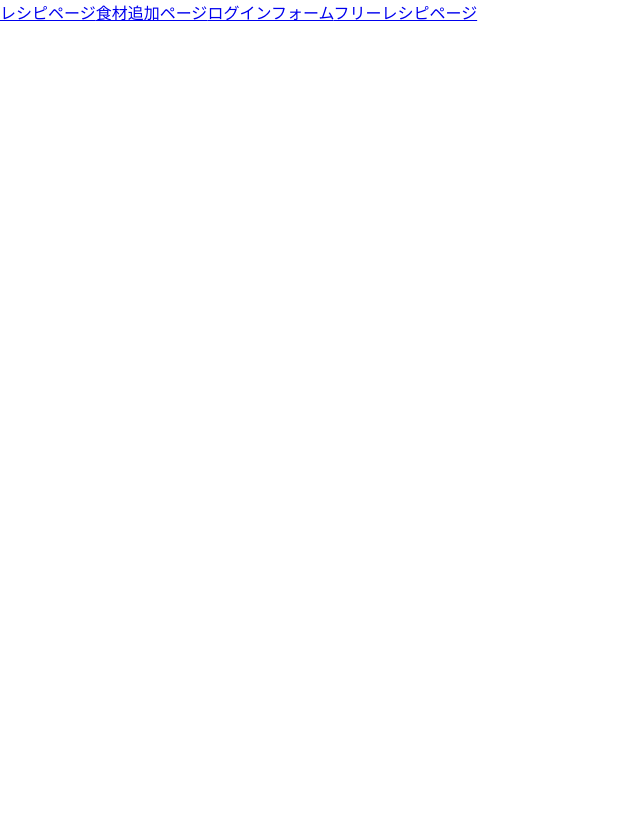
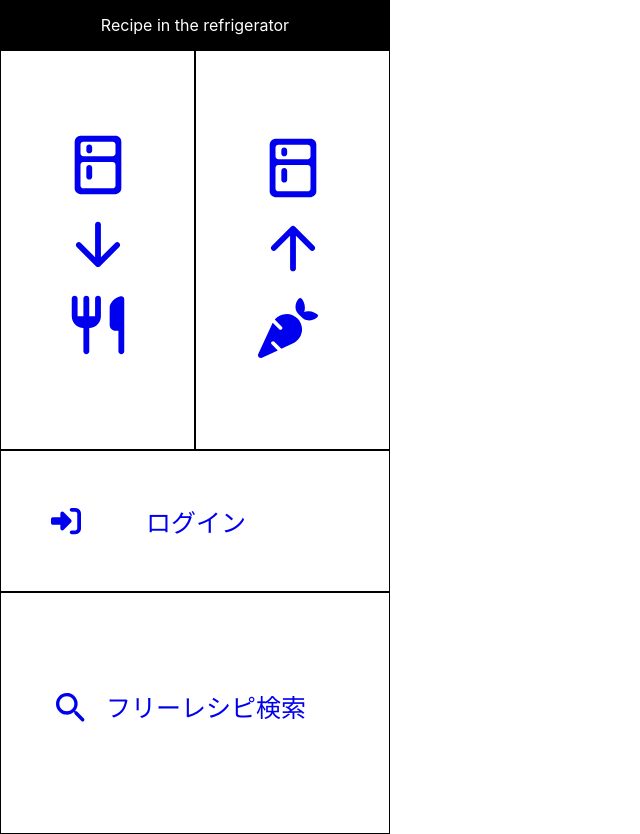
Before and after one commit to KentY6/Recipe-in-the-refrigerator, a React (Create React App) app: page / in a window 1280 px wide. Shown: the whole page, without its empty margins (0-640 px from the left). Before the commit the page ends 800 px from the top, so only its background shows below. Built offline with nearby package versions, Linux system fonts and the light colour scheme.

Commit message:
CssSettingsForMenuPage

```diff
--- a/public/index.html
+++ b/public/index.html
@@ -28,7 +28,7 @@
       rel="stylesheet"
       href="https://fonts.googleapis.com/css2?family=Material+Symbols+Outlined:opsz,wght,FILL,GRAD@20..48,100..700,0..1,-50..200"
     />
-    <title>React App</title>
+    <title>Recipe in the refrigerator</title>
   </head>
   <body>
     <noscript>You need to enable JavaScript to run this app.</noscript>
--- a/src/app/App.css
+++ b/src/app/App.css
@@ -0,0 +1,112 @@
+.refrigerator {
+  display: block;
+  width: 390px;
+  height: 100vh;
+}
+
+.mainTitle {
+  display: flex;
+  justify-content: center;
+  align-items: center;
+  height: 50px;
+  color: white;
+  background-color: black;
+}
+
+.upperContainer {
+  display: flex;
+  height: 400px;
+}
+
+.recipesContainer {
+  display: flex;
+  justify-content: center;
+  align-items: center;
+  width: 50%;
+  border: 1px solid black;
+}
+
+.iconsContainer {
+  width: 100%;
+  height: 100%;
+  display: flex;
+  justify-content: center;
+  align-items: center;
+}
+
+.foodsContainer {
+  display: flex;
+  justify-content: center;
+  align-items: center;
+  width: 50%;
+  border: 1px solid black;
+}
+
+.upperIcons {
+  display: block;
+  font-size: 70px;
+}
+
+.boxIcon {
+  height: 80px;
+}
+
+.arrowIcon {
+  height: 70px;
+  padding-bottom: 0px;
+}
+
+.recipeIcon {
+  height: 80px;
+  margin-top: 10px;
+}
+
+.lowerContainer {
+  display: block;
+}
+
+.loginContainer {
+  border: 1px solid black;
+  height: 140px;
+  font-size: 25px;
+}
+
+.loginIconText {
+  display: flex;
+  width: 100%;
+}
+
+.loginIcon {
+  font-size: 30px;
+  margin-left: 50px;
+}
+
+.loginText {
+  margin-left: 65px;
+}
+
+.freeRecipesContainer {
+  border: 1px solid black;
+  height: 240px;
+}
+
+.freeRecipeIconText {
+  display: flex;
+  width: 100%;
+  font-size: 25px;
+}
+
+.freeRecipeIcon {
+  margin-left: 50px;
+  font-size: 40px;
+}
+
+.freeRecipeText {
+  margin-left: 15px;
+}
+
+.linkRange {
+  width: 100%;
+  height: 100%;
+  text-decoration: none;
+}
--- /dev/null
+++ b/src/components/Title.js
@@ -0,0 +1,5 @@
+import React from "react";
+
+export const Title = ({ title }) => {
+  return <div>{title}</div>;
+};
--- a/src/screens/MenuPage.js
+++ b/src/screens/MenuPage.js
@@ -1,13 +1,83 @@
 import React from "react";
 import { Link } from "react-router-dom";
+import { Title } from "../components/Title";
+import KitchenRoundedIcon from "@mui/icons-material/KitchenRounded";
+import ArrowDownwardRoundedIcon from "@mui/icons-material/ArrowDownwardRounded";
+import RestaurantRoundedIcon from "@mui/icons-material/RestaurantRounded";
+import ArrowUpwardRoundedIcon from "@mui/icons-material/ArrowUpwardRounded";
+import { FontAwesomeIcon } from "@fortawesome/react-fontawesome";
+import { faCarrot, faRightToBracket } from "@fortawesome/free-solid-svg-icons";
+import SearchRoundedIcon from "@mui/icons-material/SearchRounded";
 
 export const MenuPage = () => {
   return (
-    <div>
-      <Link to={`/recipesPage`}>レシピページ</Link>
-      <Link to={`/addFoodsPage`}>食材追加ページ</Link>
-      <Link to={`/loginForm`}>ログインフォーム</Link>
-      <Link to={`/freeRecipesPage`}>フリーレシピページ</Link>
+    <div className="refrigerator">
+      <div className="mainTitle">
+        <Title title={`Recipe in the refrigerator`} />
+      </div>
+      <div className="upperContainer">
+        <div className="recipesContainer">
+          <Link to={`/recipesPage`} className="linkRange">
+            <div className="iconsContainer">
+              <div className="upperIcons">
+                <div className="boxIcon">
+                  <KitchenRoundedIcon fontSize="80px" />
+                </div>
+                <div className="arrowIcon">
+                  <ArrowDownwardRoundedIcon fontSize="100px" />
+                </div>
+                <div className="recipeIcon">
+                  <RestaurantRoundedIcon fontSize="100px" />
+                </div>
+              </div>
+            </div>
+          </Link>
+        </div>
+        <div className="foodsContainer">
+          <Link to={`/addFoodsPage`} className="linkRange">
+            <div className="iconsContainer">
+              <div className="upperIcons">
+                <div className="boxIcon">
+                  <KitchenRoundedIcon fontSize="80px" />
+                </div>
+                <div className="arrowIcon">
+                  <ArrowUpwardRoundedIcon fontSize="80px" />
+                </div>
+                <div className="carrot">
+                  <FontAwesomeIcon icon={faCarrot} fontSize="60px" />
+                </div>
+              </div>
+            </div>
+          </Link>
+        </div>
+      </div>
+      <div className="lowerContainer">
+        <div className="loginContainer">
+          <Link to={`/loginForm`} className="linkRange">
+            <div className="iconsContainer">
+              <div className="loginIconText">
+                <div className="loginIcon">
+                  <FontAwesomeIcon icon={faRightToBracket} />
+                </div>
+                <div className="loginText">ログイン</div>
+              </div>
+            </div>
+          </Link>
+        </div>
+
+        <div className="freeRecipesContainer">
+          <Link to={`/freeRecipesPage`} className="linkRange">
+            <div className="iconsContainer">
+              <div className="freeRecipeIconText">
+                <div className="freeRecipeIcon">
+                  <SearchRoundedIcon fontSize="40px" />
+                </div>
+                <div className="freeRecipeText">フリーレシピ検索</div>
+              </div>
+            </div>
+          </Link>
+        </div>
+      </div>
     </div>
   );
 };
```
